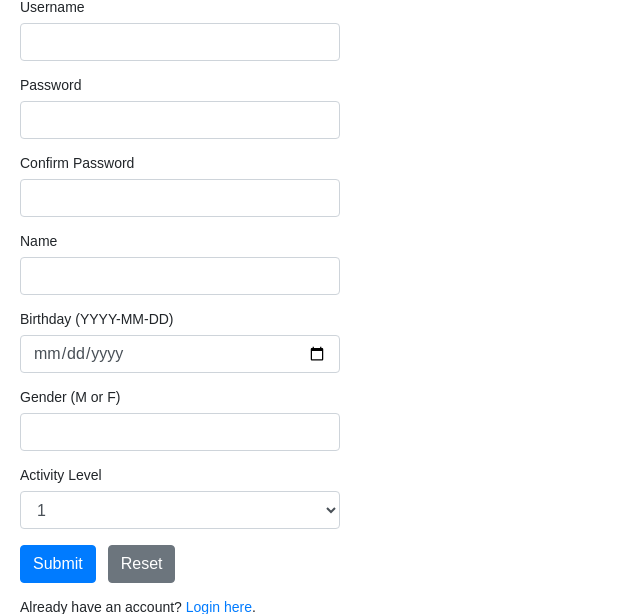
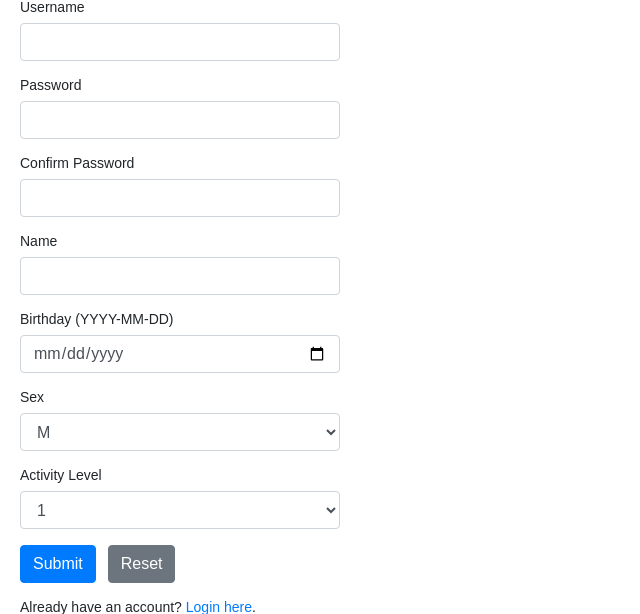
Before and after one commit to aczoo/db, a PHP site: page /views/signup.php in a window 1280 px wide. Shown: the part 99-713 px from the top of the page, without its empty margins (0-640 px from the left). Run offline with PHP 8.4, Linux system fonts and the light colour scheme; data that the repository does not hold is empty.

Commit message:
sign up sex drop down

```diff
--- a/web/views/signup.php
+++ b/web/views/signup.php
@@ -89,10 +89,7 @@ if($_SERVER["REQUEST_METHOD"] == "POST"){
         $gender_err = "Please enter a gender.";
     }else{
         $gender = trim($_POST["gender"]);
-        if($gender!='F'&& $gender!='M'){
-            $gender_err = "Please follow the format M or F.";
 
-        }
     }
 
     // Check input errors before inserting in database
@@ -192,8 +189,11 @@ if($_SERVER["REQUEST_METHOD"] == "POST"){
                 <span class="invalid-feedback"><?php echo $birthday_err; ?></span>
             </div>
             <div class="form-group">
-                <label>Gender (M or F)</label>
-                <input type="text" name="gender" class="form-control <?php echo (!empty($gender_err)) ? 'is-invalid' : ''; ?>" value="<?php echo $gender; ?>" required>
+                <label>Sex</label>
+                <select type="text" name="activity_level" class="form-control <?php echo (!empty($gender_err)) ? 'is-invalid' : ''; ?>">
+                <option value="M">M</option>
+                <option value="F">F</option>
+                </select>
                 <span class="invalid-feedback"><?php echo $gender_err; ?></span>
             </div>
             <div class="form-group">
```
